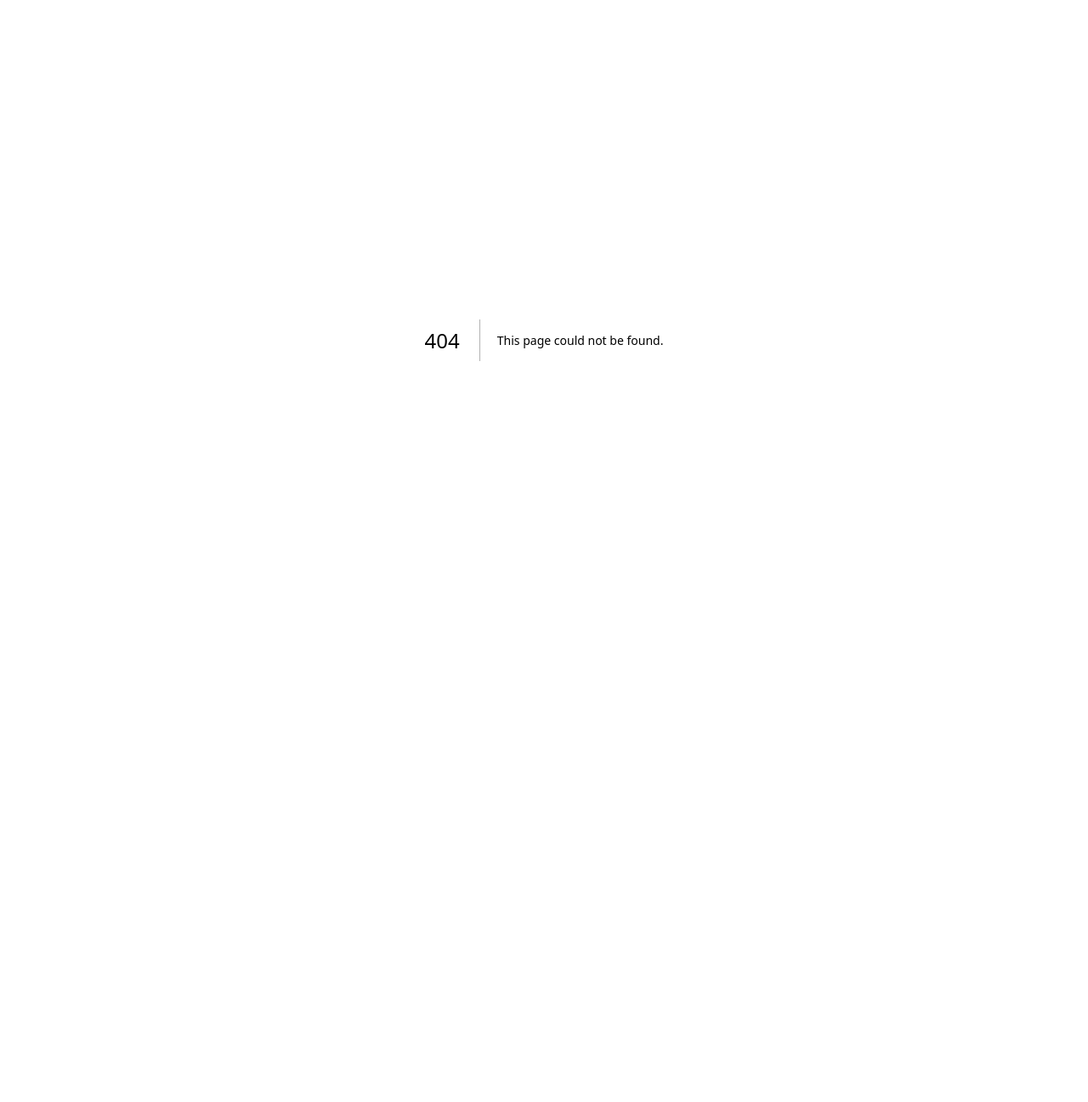
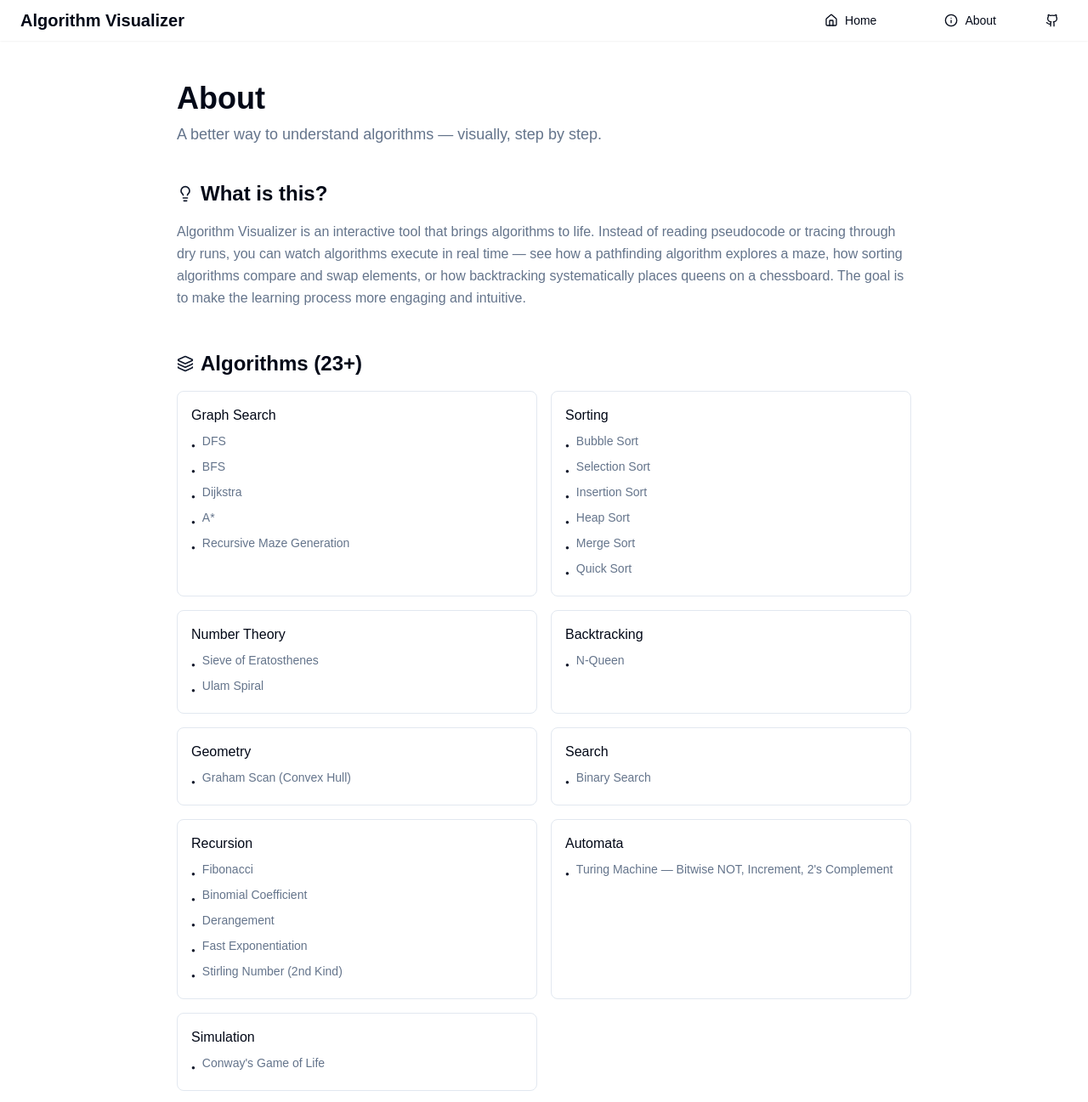
Before and after one commit to TamimEhsan/AlgorithmVisualizer, a Next.js app: page /AlgorithmVisualizer/about in a window 1280 px wide. Before the commit this address had no page. Shown: the top 1297 px of the page at 85% size. Before the commit the page ends 800 px from the top, so only its background shows below. Built offline with nearby package versions, Linux system fonts and the light colour scheme.

Commit message:
feat: Add About page and update Navbar with new Info link

```diff
--- /dev/null
+++ b/src/app/about/page.jsx
@@ -0,0 +1,180 @@
+"use client";
+
+import Navbar from "@/components/navbar";
+import Footer from "../components/footer";
+import { Code2, GitFork, Lightbulb, Layers } from "lucide-react";
+
+const algorithms = [
+    {
+        category: "Graph Search",
+        items: ["DFS", "BFS", "Dijkstra", "A*", "Recursive Maze Generation"],
+    },
+    {
+        category: "Sorting",
+        items: [
+            "Bubble Sort",
+            "Selection Sort",
+            "Insertion Sort",
+            "Heap Sort",
+            "Merge Sort",
+            "Quick Sort",
+        ],
+    },
+    {
+        category: "Number Theory",
+        items: ["Sieve of Eratosthenes", "Ulam Spiral"],
+    },
+    {
+        category: "Backtracking",
+        items: ["N-Queen"],
+    },
+    {
+        category: "Geometry",
+        items: ["Graham Scan (Convex Hull)"],
+    },
+    {
+        category: "Search",
+        items: ["Binary Search"],
+    },
+    {
+        category: "Recursion",
+        items: [
+            "Fibonacci",
+            "Binomial Coefficient",
+            "Derangement",
+            "Fast Exponentiation",
+            "Stirling Number (2nd Kind)",
+        ],
+    },
+    {
+        category: "Automata",
+        items: ["Turing Machine — Bitwise NOT, Increment, 2's Complement"],
+    },
+    {
+        category: "Simulation",
+        items: ["Conway's Game of Life"],
+    },
+];
+
+const inspirations = [
+    {
+        title: "Pathfinder",
+        description: "The Projects That Got Me Into Google",
+        url: "https://youtu.be/n4t_-NjY_Sg",
+    },
+    {
+        title: "Prime Spirals",
+        description: "Why do prime numbers make these spirals?",
+        url: "https://youtu.be/EK32jo7i5LQ",
+    },
+    {
+        title: "Recursion Tree",
+        description: "Recursion Tree Visualizer by brpapa",
+        url: "https://github.com/brpapa/recursion-tree-visualizer",
+    },
+    {
+        title: "Turing Machine",
+        description: "Tursi by schaetzc",
+        url: "https://github.com/schaetzc/tursi",
+    },
+];
+
+export default function AboutPage() {
+    return (
+        <div className="min-h-screen bg-background">
+            <Navbar />
+            <main className="container mx-auto py-12 px-4 max-w-4xl">
+                <h1 className="text-4xl font-bold mb-2">About</h1>
+                <p className="text-lg text-muted-foreground mb-10">
+                    A better way to understand algorithms — visually, step by step.
+                </p>
+
+                <section className="mb-12">
+                    <div className="flex items-center gap-2 mb-4">
+                        <Lightbulb className="h-5 w-5 text-primary" />
+                        <h2 className="text-2xl font-semibold">What is this?</h2>
+                    </div>
+                    <p className="text-muted-foreground leading-relaxed">
+                        Algorithm Visualizer is an interactive tool that brings algorithms
+                        to life. Instead of reading pseudocode or tracing through dry runs,
+                        you can watch algorithms execute in real time — see how a pathfinding
+                        algorithm explores a maze, how sorting algorithms compare and swap
+                        elements, or how backtracking systematically places queens on a
+                        chessboard. The goal is to make the learning process more engaging
+                        and intuitive.
+                    </p>
+                </section>
+
+                <section className="mb-12">
+                    <div className="flex items-center gap-2 mb-4">
+                        <Layers className="h-5 w-5 text-primary" />
+                        <h2 className="text-2xl font-semibold">
+                            Algorithms ({algorithms.reduce((sum, c) => sum + c.items.length, 0)}+)
+                        </h2>
+                    </div>
+                    <div className="grid grid-cols-1 sm:grid-cols-2 gap-4">
+                        {algorithms.map((group) => (
+                            <div
+                                key={group.category}
+                                className="rounded-lg border bg-card p-4"
+                            >
+                                <h3 className="font-medium mb-2">{group.category}</h3>
+                                <ul className="text-sm text-muted-foreground space-y-1">
+                                    {group.items.map((item) => (
+                                        <li key={item} className="flex items-start gap-2">
+                                            <span className="text-primary mt-1.5 text-[8px]">●</span>
+                                            {item}
+                                        </li>
+                                    ))}
+                                </ul>
+                            </div>
+                        ))}
+                    </div>
+                </section>
+
+                <section className="mb-12">
+                    <div className="flex items-center gap-2 mb-4">
+                        <Code2 className="h-5 w-5 text-primary" />
+                        <h2 className="text-2xl font-semibold">Tech Stack</h2>
+                    </div>
+                    <div className="flex flex-wrap gap-2">
+                        {["Next.js", "React", "Tailwind CSS", "Radix UI", "Lucide Icons"].map(
+                            (tech) => (
+                                <span
+                                    key={tech}
+                                    className="rounded-full border bg-secondary px-3 py-1 text-sm"
+                                >
+                                    {tech}
+                                </span>
+                            )
+                        )}
+                    </div>
+                </section>
+
+                <section className="mb-12">
+                    <div className="flex items-center gap-2 mb-4">
+                        <GitFork className="h-5 w-5 text-primary" />
+                        <h2 className="text-2xl font-semibold">Inspirations</h2>
+                    </div>
+                    <div className="grid grid-cols-1 sm:grid-cols-2 gap-3">
+                        {inspirations.map((item) => (
+                            <a
+                                key={item.title}
+                                href={item.url}
+                                target="_blank"
+                                rel="noopener noreferrer"
+                                className="rounded-lg border p-4 hover:bg-accent transition-colors"
+                            >
+                                <h3 className="font-medium">{item.title}</h3>
+                                <p className="text-sm text-muted-foreground">
+                                    {item.description}
+                                </p>
+                            </a>
+                        ))}
+                    </div>
+                </section>
+            </main>
+            <Footer />
+        </div>
+    );
+}
--- a/src/components/navbar.jsx
+++ b/src/components/navbar.jsx
@@ -1,6 +1,6 @@
 import Link from 'next/link'
 import { Button } from "@/components/ui/button"
-import { Github, Home } from 'lucide-react'
+import { Github, Home, Info } from 'lucide-react'
 
 export default function Navbar() {
   return (
@@ -13,8 +13,14 @@ export default function Navbar() {
             Home
           </Link>
         </Button>
-<Button size="icon" variant="ghost">
-          <Link href="https://github.com/TamimEhsan/AlgorithmVisualizer">
+        <Button variant="ghost" size="lg" asChild>
+          <Link href="/about">
+            <Info className="h-4 w-4" />
+            About
+          </Link>
+        </Button>
+        <Button size="icon" variant="ghost" asChild>
+          <Link href="https://github.com/TamimEhsan/AlgorithmVisualizer" target="_blank">
             <Github className="h-5 w-5" />
           </Link>
         </Button>
```
